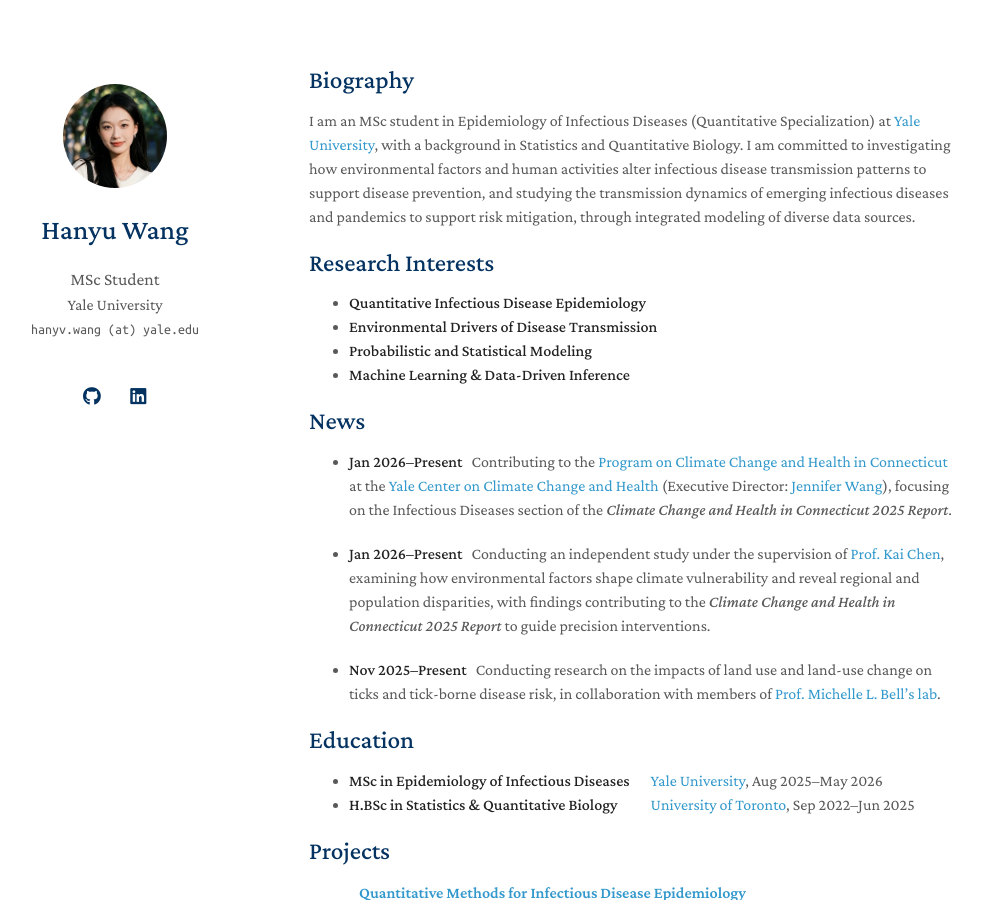
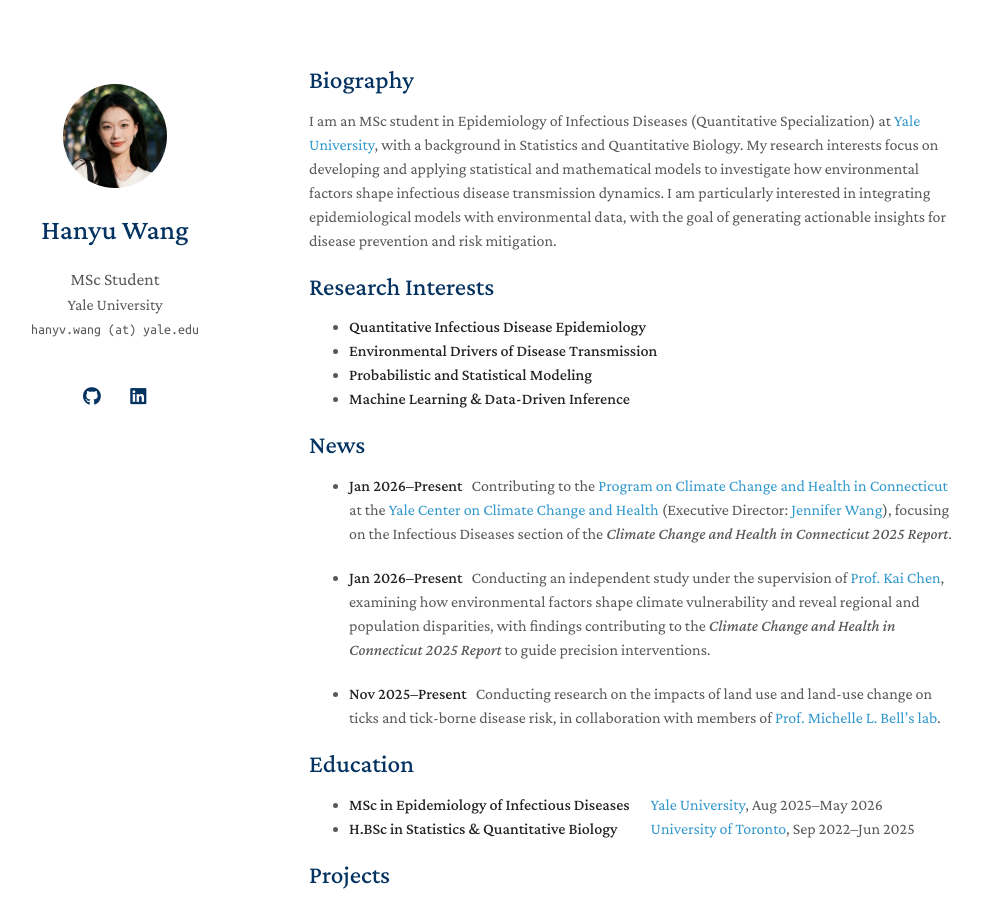
Before and after one commit to hanyvwang/hanyvwang.github.io, a Jekyll site: the page built from index.md, in a window 1280 px wide and 900 px high. Shown: the whole window, without its empty margins (161-1143 px from the left). Built offline with Jekyll 4.4.1, drawn with Linux system fonts in a browser that asks for light colours; a style sheet for code colours, icons or effects is not loaded; our own code applies the rules of GitHub Pages for plain Markdown files.

Commit message:
Revise biography for clarity and emphasis on research
Updated biography to refine research focus and interests.

```diff
--- a/index.md
+++ b/index.md
@@ -4,7 +4,7 @@ layout: homepage
 
 ## Biography
 
-I am an MSc student in Epidemiology of Infectious Diseases (Quantitative Specialization) at [Yale University](https://www.yale.edu/), with a background in Statistics and Quantitative Biology. I am committed to investigating how environmental factors and human activities alter infectious disease transmission patterns to support disease prevention, and studying the transmission dynamics of emerging infectious diseases and pandemics to support risk mitigation, through integrated modeling of diverse data sources.
+I am an MSc student in Epidemiology of Infectious Diseases (Quantitative Specialization) at [Yale University](https://www.yale.edu/), with a background in Statistics and Quantitative Biology. My research interests focus on developing and applying statistical and mathematical models to investigate how environmental factors shape infectious disease transmission dynamics. I am particularly interested in integrating epidemiological models with environmental data, with the goal of generating actionable insights for disease prevention and risk mitigation.
 
 ## Research Interests
 
```
